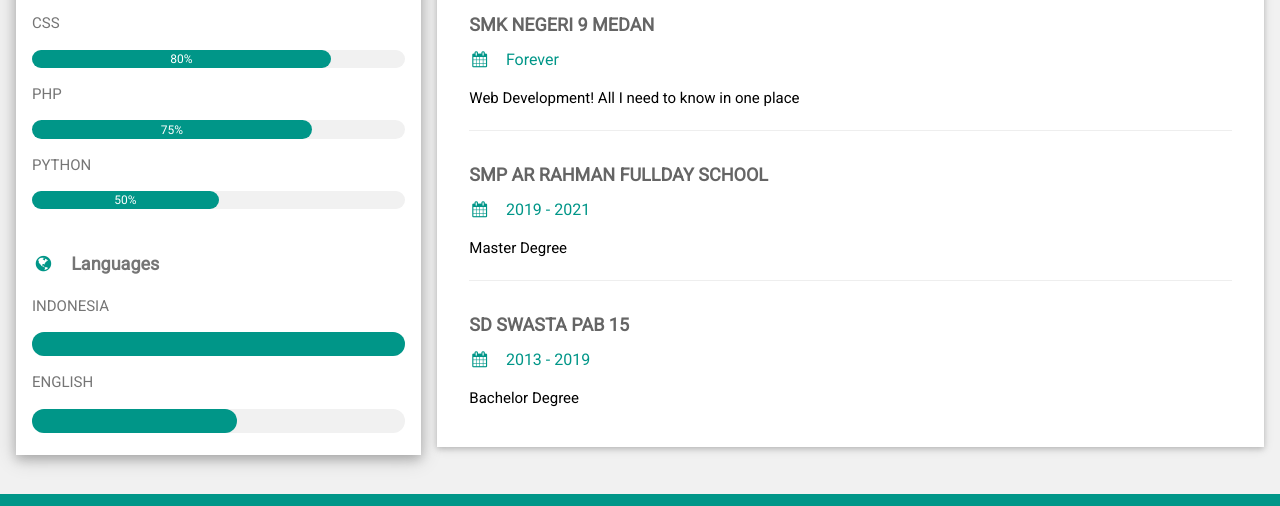
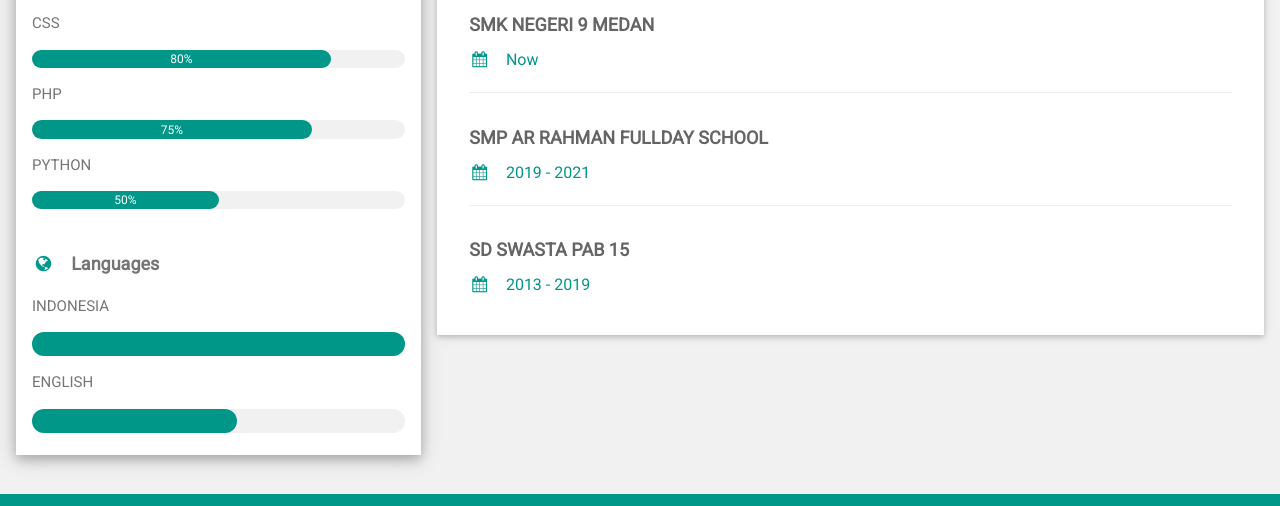
Before and after one commit to jihanrahmadani/website, a plain HTML site: page index.html in a window 1280 px wide. Shown: the part 716-1222 px from the top of the page. Drawn offline with nearby package versions, Linux system fonts and the light colour scheme.

Commit message:
Update index.html

```diff
--- a/index.html
+++ b/index.html
@@ -101,20 +101,20 @@ html,body,h1,h2,h3,h4,h5,h6 {font-family: "Roboto", sans-serif}
         <h2 class="w3-text-grey w3-padding-16"><i class="fa fa-certificate fa-fw w3-margin-right w3-xxlarge w3-text-teal"></i>Education</h2>
         <div class="w3-container">
           <h5 class="w3-opacity"><b>SMK NEGERI 9 MEDAN</b></h5>
-          <h6 class="w3-text-teal"><i class="fa fa-calendar fa-fw w3-margin-right"></i>Forever</h6>
-          <p>Web Development! All I need to know in one place</p>
+          <h6 class="w3-text-teal"><i class="fa fa-calendar fa-fw w3-margin-right"></i>Now</h6>
+          <p></p></p>
           <hr>
         </div>
         <div class="w3-container">
           <h5 class="w3-opacity"><b>SMP AR RAHMAN FULLDAY SCHOOL</b></h5>
           <h6 class="w3-text-teal"><i class="fa fa-calendar fa-fw w3-margin-right"></i>2019 - 2021</h6>
-          <p>Master Degree</p>
+          <p></p>
           <hr>
         </div>
         <div class="w3-container">
           <h5 class="w3-opacity"><b>SD SWASTA PAB 15</b></h5>
           <h6 class="w3-text-teal"><i class="fa fa-calendar fa-fw w3-margin-right"></i>2013 - 2019</h6>
-          <p>Bachelor Degree</p><br>
+          <p></p><br>
         </div>
       </div>
 
```
